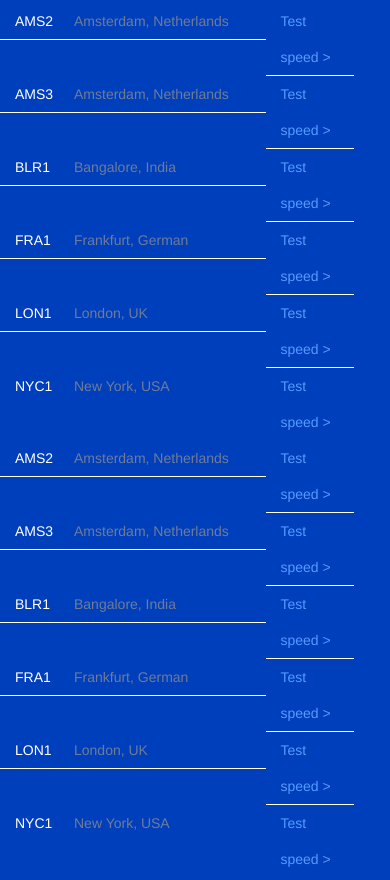
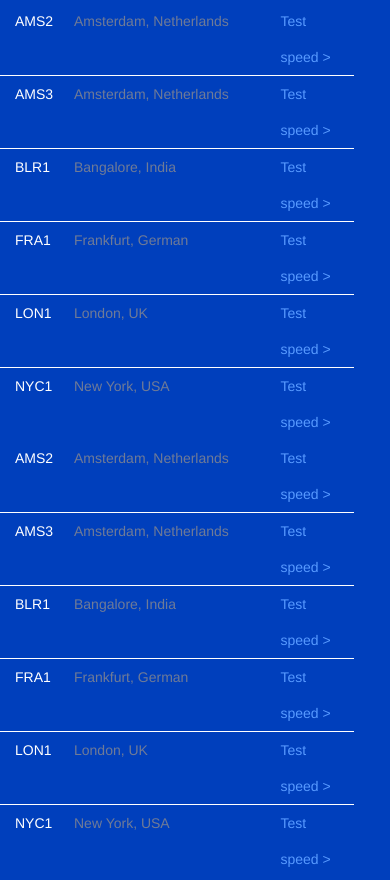
Before and after one commit to fabnico/html-css-digitalocean, a plain HTML site: page index.html in a window 390 px wide. Shown: the part 4367-5247 px from the top of the page. Drawn offline with nearby package versions, Linux system fonts and the light colour scheme.

Commit message:
Fix section customers
Ho effettuato una modifica alla griglia, in questo modo mi è risultato più semplice puntare i bordi.

```diff
--- a/css/style.css
+++ b/css/style.css
@@ -173,17 +173,17 @@
    line-height: 36px;
 }
 
-.customers .row .row .col-xs-2{
+.customers .row .col-xs-2{
    color: white;
 }
-.customers .row .row .col-xs-7{
+.customers .row .col-xs-7{
    color: #6F7B97;
 }
-.customers .row .row .col-xs-3{
+.customers .row .col-xs-3{
    color: #579AFF;
 }
 
-.customers .row .row [class="col-xs-7"],.customers .row .row [class="col-xs-2"],.customers .row .row [class="col-xs-3"]{
+.customers .grid-row:not(:last-child){
    border-bottom: 1px solid white;
 }
 
--- a/index.html
+++ b/index.html
@@ -215,7 +215,7 @@
                      </div>
                      <div class="col-xs-12 col-lg-6">
                         <div class="my_container">
-                           <div class="row">
+                           <div class="row grid-row">
                               <div class="col-xs-2">
                                 AMS2
                               </div>
@@ -225,6 +225,8 @@
                               <div class="col-xs-3">
                                 Test speed &gt;
                               </div>
+                           </div>
+                           <div class="row grid-row">
                               <div class="col-xs-2">
                                 AMS3
                               </div>
@@ -234,6 +236,8 @@
                               <div class="col-xs-3">
                                 Test speed &gt;
                               </div>
+                           </div>
+                           <div class="row grid-row">
                               <div class="col-xs-2">
                                 BLR1
                               </div>
@@ -243,6 +247,8 @@
                               <div class="col-xs-3">
                                 Test speed &gt;
                               </div>
+                           </div>
+                           <div class="row grid-row">
                               <div class="col-xs-2">
                                 FRA1
                               </div>
@@ -252,6 +258,8 @@
                               <div class="col-xs-3">
                                 Test speed &gt;
                               </div>
+                           </div>
+                           <div class="row grid-row">
                               <div class="col-xs-2">
                                 LON1
                               </div>
@@ -261,6 +269,8 @@
                               <div class="col-xs-3">
                                 Test speed &gt;
                               </div>
+                           </div>
+                           <div class="row grid-row">
                               <div class="col-xs-2 nb">
                                 NYC1
                               </div>
@@ -275,7 +285,7 @@
                      </div>
                      <div class="col-xs-12 col-lg-6">
                         <div class="my_container">
-                           <div class="row">
+                           <div class="row grid-row">
                               <div class="col-xs-2">
                                 AMS2
                               </div>
@@ -285,6 +295,8 @@
                               <div class="col-xs-3">
                                 Test speed &gt;
                               </div>
+                           </div>
+                           <div class="row grid-row">
                               <div class="col-xs-2">
                                 AMS3
                               </div>
@@ -294,6 +306,8 @@
                               <div class="col-xs-3">
                                 Test speed &gt;
                               </div>
+                           </div>
+                           <div class="row grid-row">
                               <div class="col-xs-2">
                                 BLR1
                               </div>
@@ -303,6 +317,8 @@
                               <div class="col-xs-3">
                                 Test speed &gt;
                               </div>
+                           </div>
+                           <div class="row grid-row">
                               <div class="col-xs-2">
                                 FRA1
                               </div>
@@ -312,6 +328,8 @@
                               <div class="col-xs-3">
                                 Test speed &gt;
                               </div>
+                           </div>
+                           <div class="row grid-row">
                               <div class="col-xs-2">
                                 LON1
                               </div>
@@ -321,6 +339,8 @@
                               <div class="col-xs-3">
                                 Test speed &gt;
                               </div>
+                           </div>
+                           <div class="row grid-row">
                               <div class="col-xs-2 nb">
                                 NYC1
                               </div>
```
Lines whose indentation alone changed are shown as unchanged.
